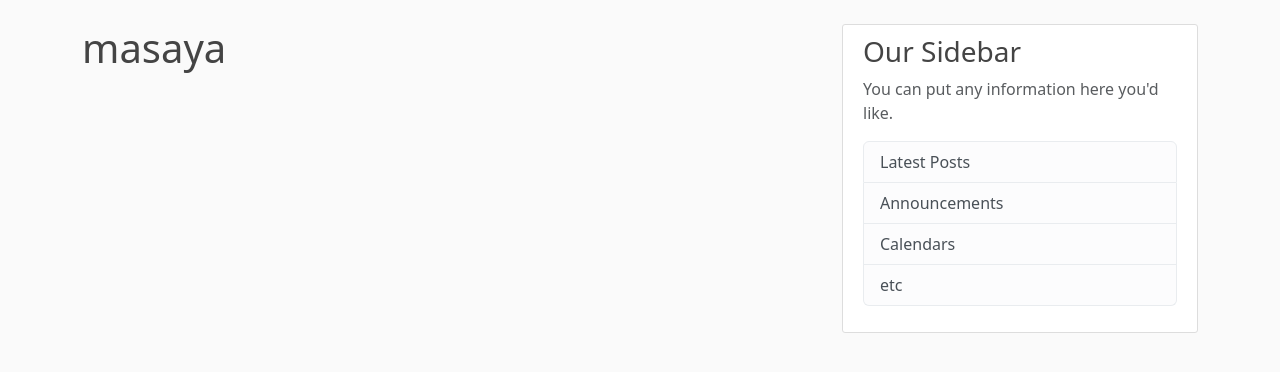
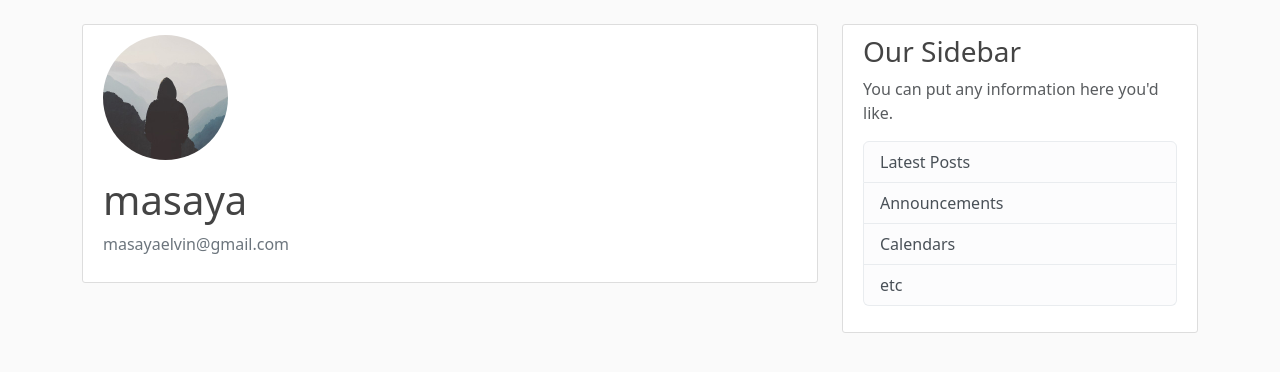
Before and after one commit to Masayaelvin/blog, a Flask app: page /account in a window 1280 px wide. Shown: the part 56-428 px from the top of the page. Run offline with Flask 3, Linux system fonts and the light colour scheme; a user stored in the database is signed in.

Commit message:
acount_update

```diff
--- a/f_blog/models.py
+++ b/f_blog/models.py
@@ -10,7 +10,7 @@ class User(db.Model, UserMixin):
     id = db.Column(db.Integer, primary_key=True)
     username = db.Column(db.String(20), unique=True, nullable =False)
     email = db.Column(db.String(120), unique=True, nullable =False)
-    image_file = db.Column(db.String(20), nullable =False, default = 'default.jpeg')
+    image_file = db.Column(db.String(20), nullable =False, default = 'default.jpg')
     password = db.Column(db.String(60), nullable =False)
     posts = db.relationship('Post', backref='author', lazy=True)
 
--- a/f_blog/routes.py
+++ b/f_blog/routes.py
@@ -63,4 +63,5 @@ def logout():
 @app.route("/account")
 @login_required
 def account():
-      return render_template('account.html', title='Account')
+      image_file = url_for("static", filename='profile_pics/' + current_user.image_file)
+      return render_template('account.html', title='Account', image_file = image_file)
--- a/f_blog/templates/account.html
+++ b/f_blog/templates/account.html
@@ -1,4 +1,13 @@
 {% extends "layout.html" %}
 {% block  content%}
-    <h1>{{current_user.username}}</h1>
+    <div class="content-section">
+        <div class="media">
+        <img class="rounded-circle account-img" src="{{ image_file }}">
+        <div class="media-body">
+            <h2 class="account-heading">{{current_user.username}}</h2>
+            <p class="text-secondary">{{current_user.email}}</p>
+        </div>
+        </div>
+        <!-- FORM HERE -->
+    </div>
 {%endblock content%}
```
Also changed, not shown: f_blog/static/profile_pics/default.jpg (added), instance/site.db.
